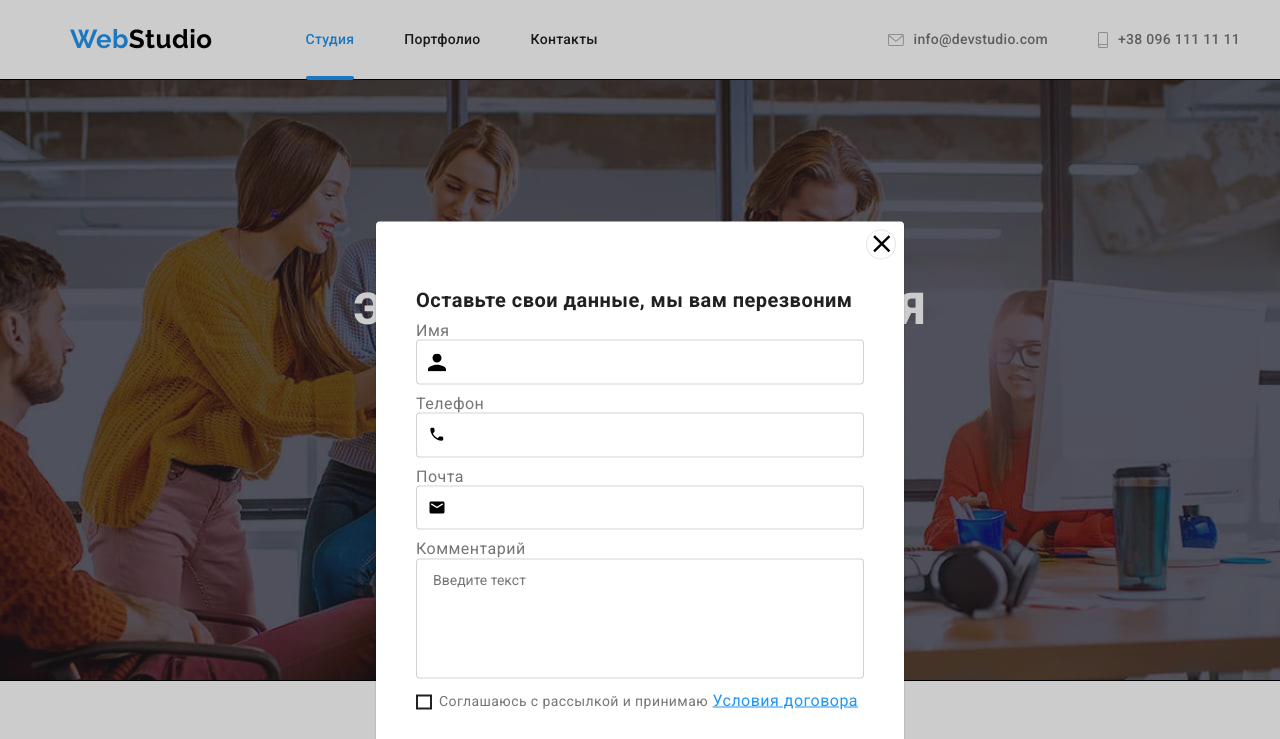
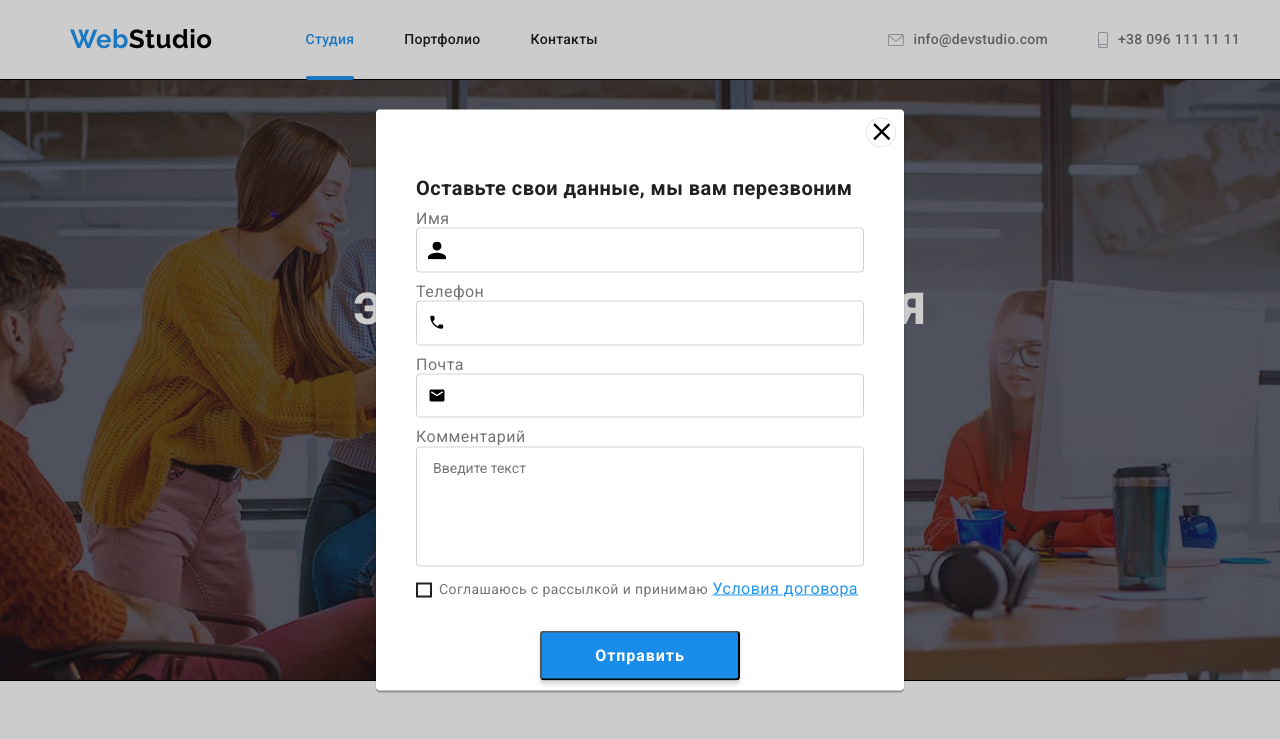
Before and after one commit to ZatsepaTanya/goit-markup-hw-06, a plain HTML site: page index.html in a window 1280 px wide. Both pictures are taken after a click on the button "Заказать услугу". Shown: the top 739 px of the page. Drawn offline with nearby package versions, Linux system fonts and the light colour scheme.

Commit message:
модалка

```diff
--- a/css/styles.css
+++ b/css/styles.css
@@ -562,7 +562,7 @@ color: #FFFFFF;
     top: 0;
     left: 0;
     width: 100%;
-    height: 1024px;
+    height: 100%;
     background-color: rgba(0, 0, 0, 0.2);
     z-index: 100;
 }
```
